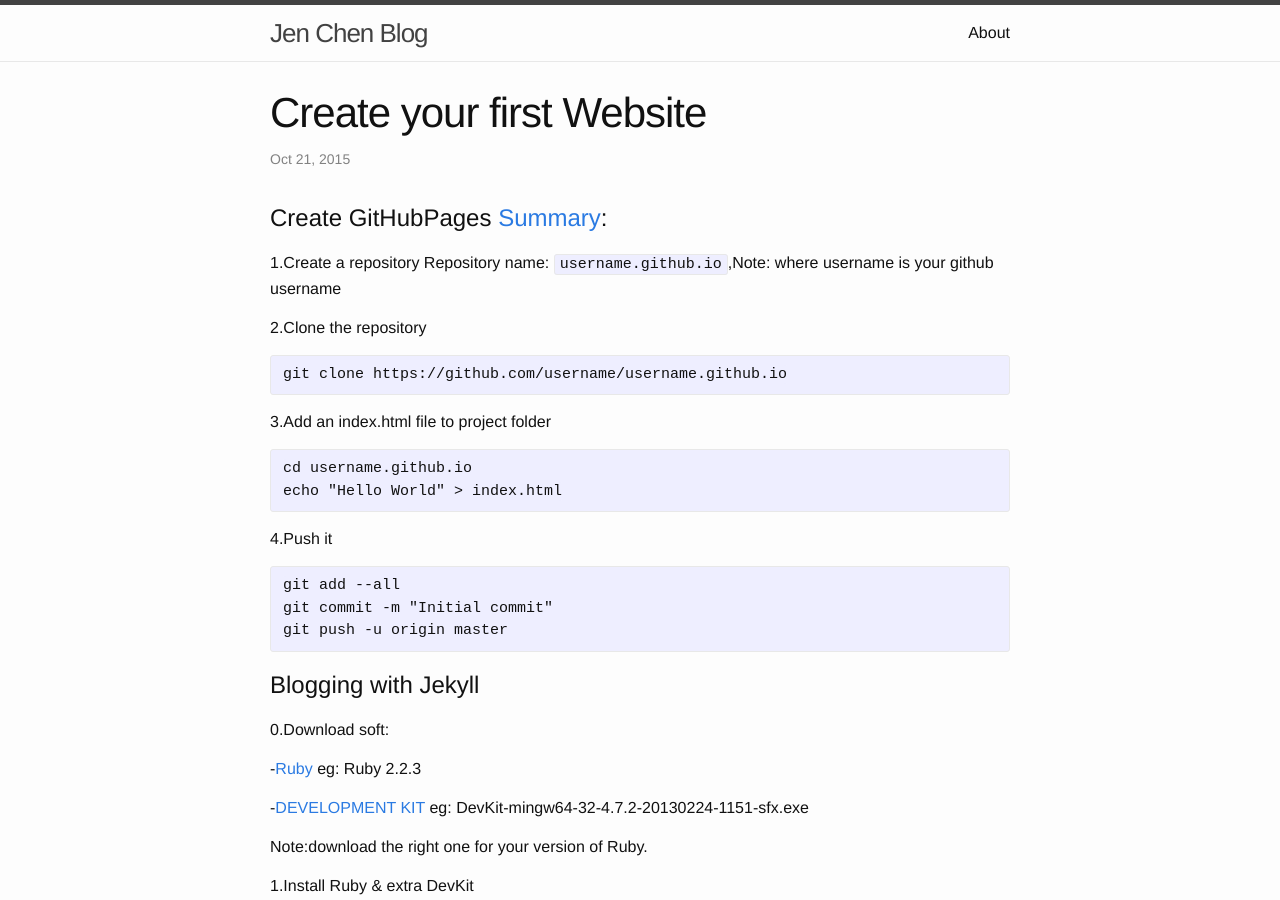
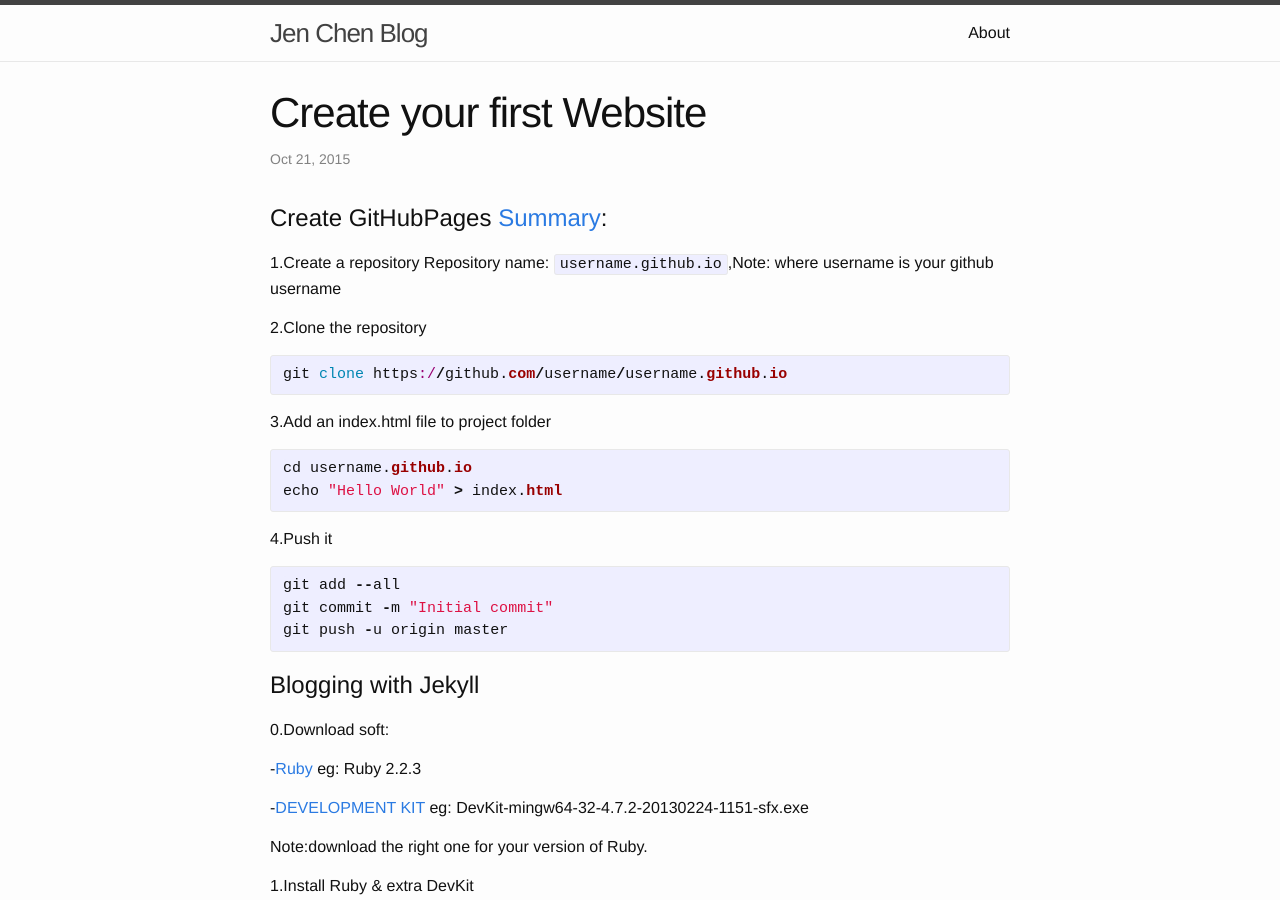
Before and after one commit to github201407/github201407.github.io, a Jekyll site: the page built from _posts/2015-10-21-create-your-first-website.markdown, in a window 1280 px wide and 900 px high. Built offline with Jekyll 4.4.1, drawn with Linux system fonts in a browser that asks for light colours.

Commit message:
fix highlight

```diff
--- a/_posts/2015-10-21-create-your-first-website.markdown
+++ b/_posts/2015-10-21-create-your-first-website.markdown
@@ -10,16 +10,16 @@ categories: jekyll update
 Repository name: `username.github.io`,Note: where username is your github username
 
 2.Clone the repository
-{% highlight git %}
+{% highlight ruby %}
 git clone https://github.com/username/username.github.io
 {% endhighlight %}
 3.Add an index.html file to project folder
-{% highlight git %}
+{% highlight ruby %}
 cd username.github.io
 echo "Hello World" > index.html
 {% endhighlight %}
 4.Push it
-{% highlight git %}
+{% highlight ruby %}
 git add --all
 git commit -m "Initial commit"
 git push -u origin master
```
